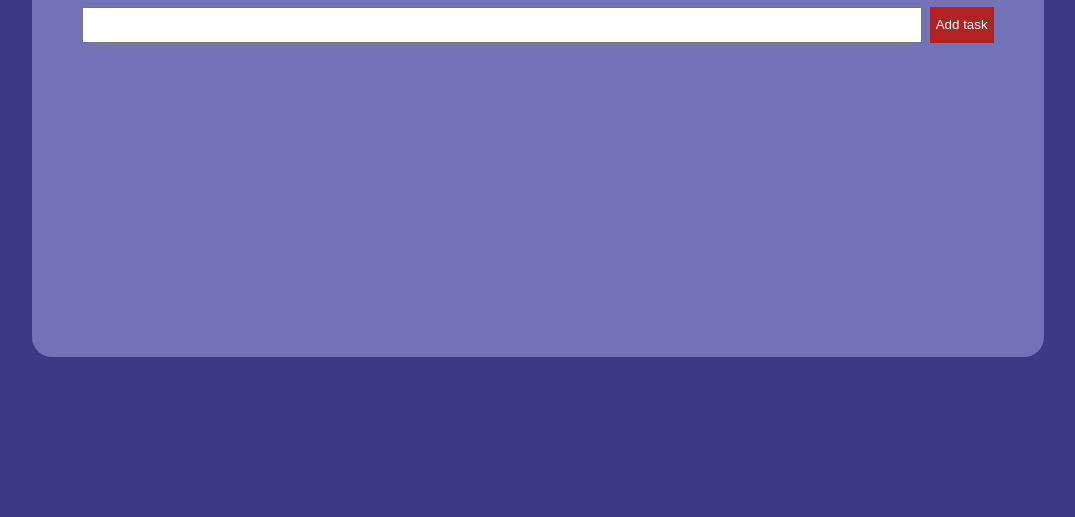
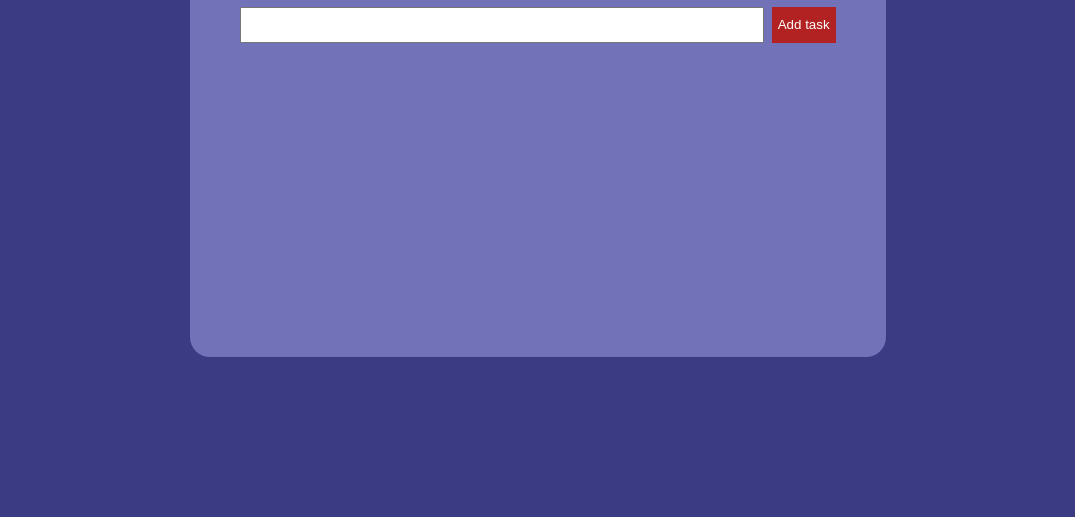
Before and after one commit to Yaryna-Martyniuk/to-do-list, a plain HTML site: page index.html in a window 1280 px wide. Shown: the part 291-808 px from the top of the page, without its empty margins (102-1177 px from the left). Drawn offline with Linux system fonts and the light colour scheme.

Commit message:
width of container changed

```diff
--- a/index.css
+++ b/index.css
@@ -14,7 +14,7 @@
 }
 
 .todo-container {
-  width: 80%;
+  width: 55%;
   height: 60%;
   padding: 50px;
   background-color: #7272b9;
```
